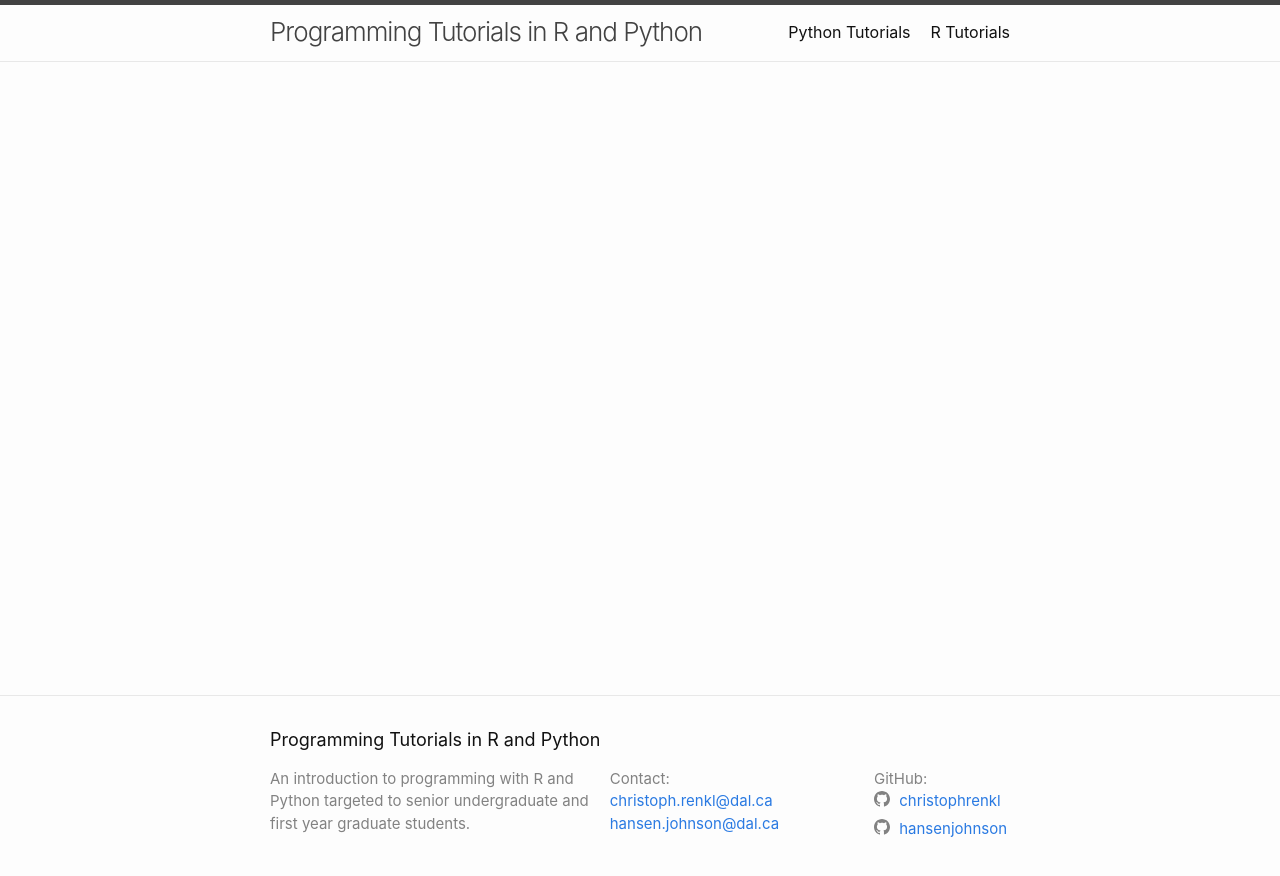
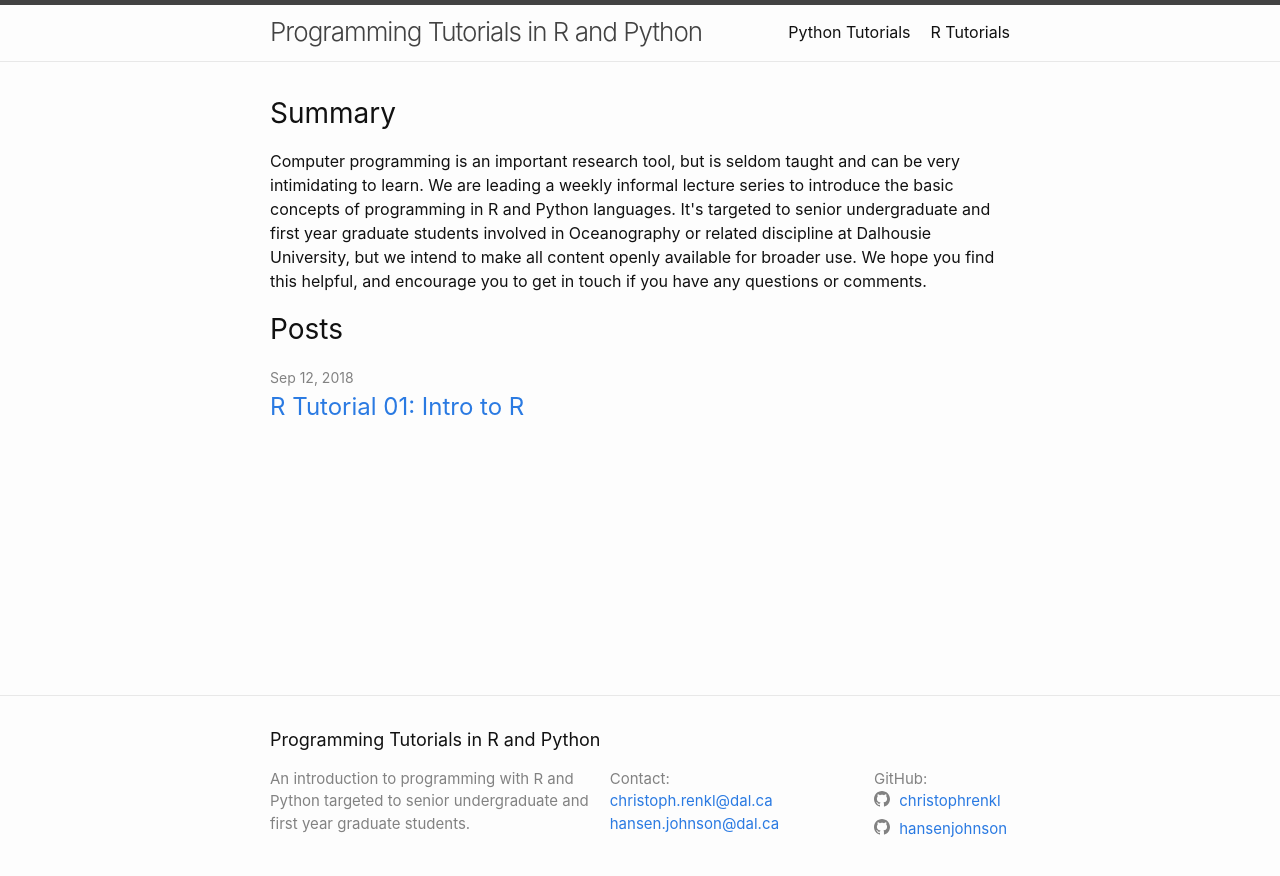
Before and after one commit to anhnguyendepocen/programming_tutorials, a Jekyll site: the page built from docs/index.md, in a window 1280 px wide. Shown: the top 876 px of the page. Built offline with Jekyll 4.4.1, drawn with Linux system fonts in a browser that asks for light colours.

Commit message:
move summary to home html file

```diff
--- a/docs/_layouts/home.html
+++ b/docs/_layouts/home.html
@@ -3,13 +3,27 @@ layout: default
 ---
 
 <div class="home">
-  <!-- {%- if page.title -%}
+  {%- if page.title -%}
     <h1 class="page-heading">{{ page.title }}</h1>
-  {%- endif -%} -->
+  {%- endif -%}
+
+<h2 class="post-list-heading">Summary</h2>
+
+  <p>
+    Computer programming is an important research tool, but is seldom taught
+    and can be very intimidating to learn. We are leading a weekly informal
+    lecture series to introduce the basic concepts of programming in R and
+    Python languages. It's targeted to senior undergraduate and first year
+    graduate students involved in Oceanography or related discipline at
+    Dalhousie University, but we intend to make all content openly available
+    for broader use. We hope you find this helpful, and encourage you to get
+    in touch if you have any questions or comments.
+  </p>
+
 
   {{ content }}
 
-  <!-- {%- if site.posts.size > 0 -%}
+  {%- if site.posts.size > 0 -%}
     <h2 class="post-list-heading">{{ page.list_title | default: "Posts" }}</h2>
     <ul class="post-list">
       {%- for post in site.posts -%}
@@ -28,7 +42,7 @@ layout: default
       {%- endfor -%}
     </ul>
 
-    <p class="rss-subscribe">subscribe <a href="{{ "/feed.xml" | relative_url }}">via RSS</a></p>
-  {%- endif -%} -->
+    <!-- <p class="rss-subscribe">subscribe <a href="{{ "/feed.xml" | relative_url }}">via RSS</a></p> -->
+  {%- endif -%}
 
 </div>
```
